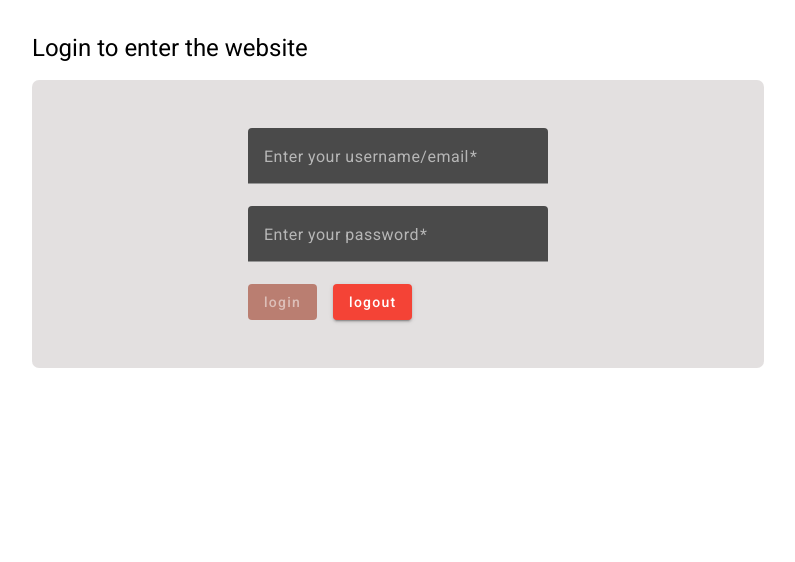
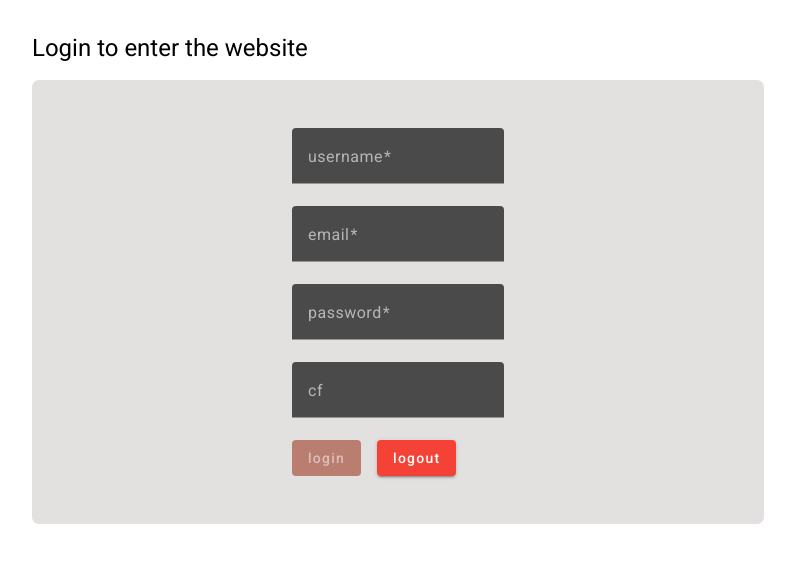
Before and after one commit to PierGiulioMinetti/MEAN-stack-blog, an Angular app: page / in a window 1280 px wide. Shown: the top 562 px of the page, without its empty margins (242-1037 px from the left). Built offline with nearby package versions, Linux system fonts and the light colour scheme.

Commit message:
FE - componente generalizzato input funzionante + gestione input signola errori funzionante

```diff
--- a/src/app/components/login/login.component.html
+++ b/src/app/components/login/login.component.html
@@ -3,27 +3,16 @@
   <div class="container">
     <form [formGroup]="form">
       <div>
-        <mat-form-field class="label">
-          <mat-label  class="label">Enter your username/email</mat-label>
-          <input matInput placeholder="username/pat@example.com" formControlName="username">
-
-          <!-- <mat-error *ngIf="usernameControl.hasError">{{'Campo invalido'}}</mat-error> -->
-        </mat-form-field>
+        <app-simple-input [inputType]="'text'" [inputLabel]="'username'" [inputPlaceholder]="'insert here name or email'" [formControlReference]="form.get('username')" ></app-simple-input>
       </div>
-      <div *ngIf="form?.get('username')?.hasError('minlength')
-      ">
-        Username must be at least 5 characters long.
-         </div>
-         <div *ngIf="form?.get('username')?.hasError('maxlength')
-         ">
-           Username must be maximum 5 characters long.
-            </div>
       <div>
-        <mat-form-field>
-          <mat-label>Enter your password</mat-label>
-          <input type="password" matInput placeholder="********" formControlName="password">
-          <!-- <mat-error *ngIf="username.invalid">{{'Campo invalido'}}</mat-error> -->
-        </mat-form-field>
+        <app-simple-input [inputType]="'email'" [inputLabel]="'email'" [inputPlaceholder]="'insert here email'" [formControlReference]="form.get('email')" ></app-simple-input>
+      </div>
+      <div>
+        <app-simple-input [inputType]="'password'" [inputLabel]="'password'" [inputPlaceholder]="'insert here password'" [formControlReference]="form.get('password')" ></app-simple-input>
+      </div>
+      <div>
+        <app-simple-input [inputType]="'cf'" [inputLabel]="'cf'" [inputPlaceholder]="'insert here cf'" [formControlReference]="form.get('cf')" ></app-simple-input>
       </div>
       <button [disabled]="form.invalid" (click)="onSubmit()" mat-raised-button color="warn">login</button>
       <button (click)="logout()" class="logout-btn" mat-raised-button color="warn">logout</button>
--- a/src/app/components/login/login.component.ts
+++ b/src/app/components/login/login.component.ts
@@ -14,6 +14,8 @@ import { HttpErrorResponse } from '@angular/common/http';
 import { Router } from '@angular/router';
 import { ToastComponent } from "../toast/toast.component";
 import { HeaderComponent } from '../header/header.component';
+import { SimpleInputComponent } from '../simple-input/simple-input.component';
+import { ValidatorsPatternEnum } from 'src/app/core/enum/pattern-validators.enum';
 
 
 @Component({
@@ -33,6 +35,7 @@ import { HeaderComponent } from '../header/header.component';
     MatIconModule,
     ToastComponent,
     HeaderComponent,
+    SimpleInputComponent,
   ]
 })
 export class LoginComponent {
@@ -49,6 +52,8 @@ export class LoginComponent {
 
     this.form = new FormGroup({
       username: new FormControl('', [Validators.required, Validators.minLength(4), Validators.maxLength(5)]),
+      email: new FormControl('', [Validators.required, Validators.minLength(8), Validators.maxLength(20), Validators.email]),
+      cf: new FormControl('', [Validators.pattern(ValidatorsPatternEnum.CF), Validators.minLength(8), Validators.maxLength(20)]),
       password: new FormControl('', [Validators.required, Validators.minLength(4), Validators.maxLength(5)])
     })
   }
--- /dev/null
+++ b/src/app/components/simple-input/simple-input.component.html
@@ -0,0 +1,27 @@
+<mat-form-field class="label">
+  <mat-label class="label">{{inputLabel}}</mat-label>
+  <input [type]="inputType" matInput [placeholder]="inputPlaceholder" [formControl]="formControlReference">
+
+</mat-form-field>
+<div *ngIf="formControlRef.dirty || formControlRef.touched" class="error">
+  <div *ngIf="formControlRef?.hasError('required')
+  ">
+    Field is required!
+  </div>
+  <div *ngIf="formControlRef?.hasError('minlength')
+  ">
+    Username must be at least 5 characters long.
+  </div>
+  <div *ngIf="formControlRef?.hasError('maxlength')
+">
+    Username must be maximum 5 characters long.
+  </div>
+  <div *ngIf="formControlRef?.hasError('email')
+">
+    Username must be provide a valid email address.
+  </div>
+  <div *ngIf="formControlRef?.hasError('pattern')
+">
+    Pattern doesn't match!
+  </div>
+</div>
--- /dev/null
+++ b/src/app/components/simple-input/simple-input.component.scss
@@ -0,0 +1,4 @@
+.error{
+  color: red;
+  margin-bottom: 1rem;
+}
--- /dev/null
+++ b/src/app/components/simple-input/simple-input.component.ts
@@ -0,0 +1,39 @@
+import { Component, Input } from '@angular/core';
+import { CommonModule } from '@angular/common';
+import { MatFormFieldModule } from '@angular/material/form-field';
+import { MatInputModule } from '@angular/material/input';
+import { AbstractControl, FormControl, ReactiveFormsModule } from '@angular/forms';
+
+@Component({
+  selector: 'app-simple-input',
+  standalone: true,
+  imports: [
+    CommonModule,
+    MatFormFieldModule,
+    MatInputModule,
+    ReactiveFormsModule
+  ],
+  templateUrl: './simple-input.component.html',
+  styleUrls: ['./simple-input.component.scss']
+})
+export class SimpleInputComponent {
+  @Input() inputType!:string;
+  @Input() inputLabel!:string;
+  @Input() inputPlaceholder!:string;
+  @Input() formControlReference!:any;
+
+  constructor(){
+    this.formControlReference as unknown as FormControl;
+  }
+
+  get formControlRef (){
+    return this.formControlReference as FormControl;
+  }
+
+  log(event:Event){
+    const value = (event.target as HTMLInputElement).value;
+    console.log(value);
+
+  }
+
+}
--- /dev/null
+++ b/src/app/core/enum/pattern-validators.enum.ts
@@ -0,0 +1,3 @@
+export enum ValidatorsPatternEnum {
+  CF = '^[A-Z]{6}[0-9]{2}[A-Z][0-9]{2}[A-Z][0-9]{3}[A-Z]$'
+}
```
Also changed, not shown: 1 other file (tests, documents, lock files or other folders).
